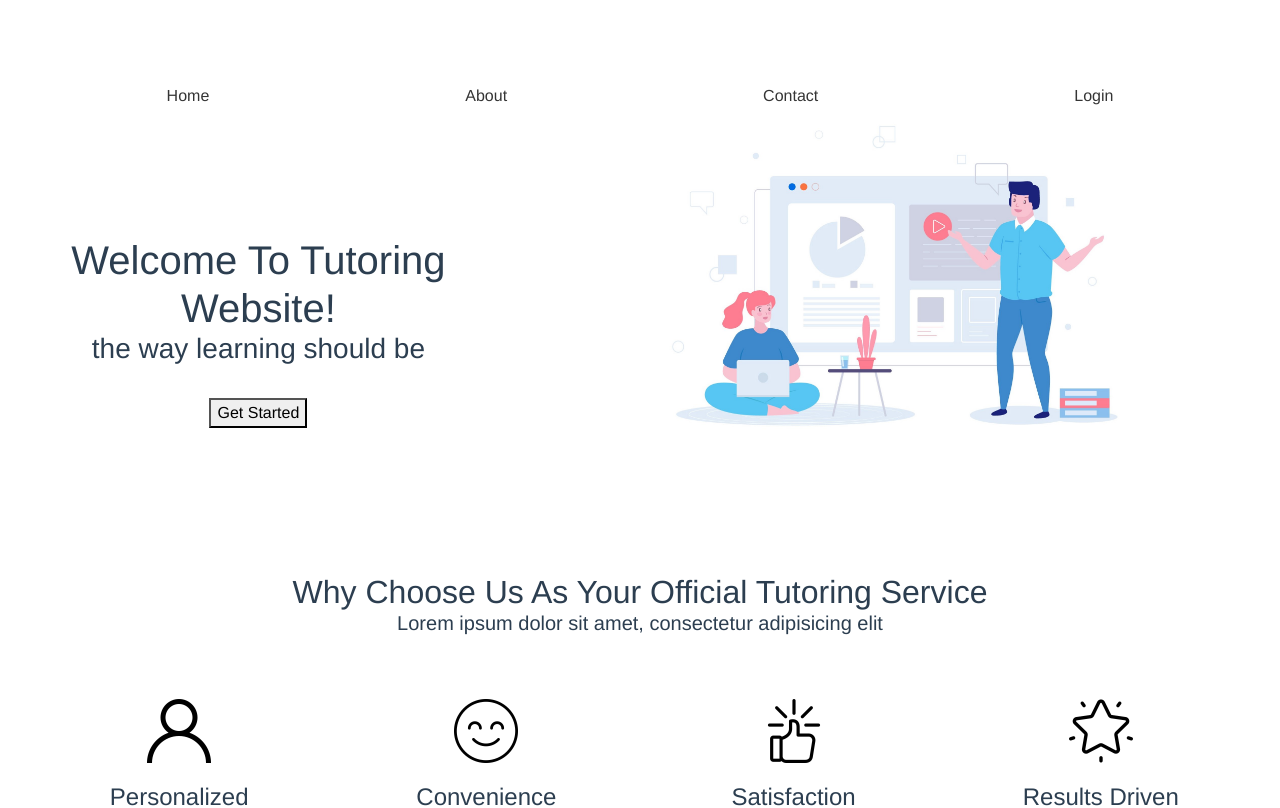
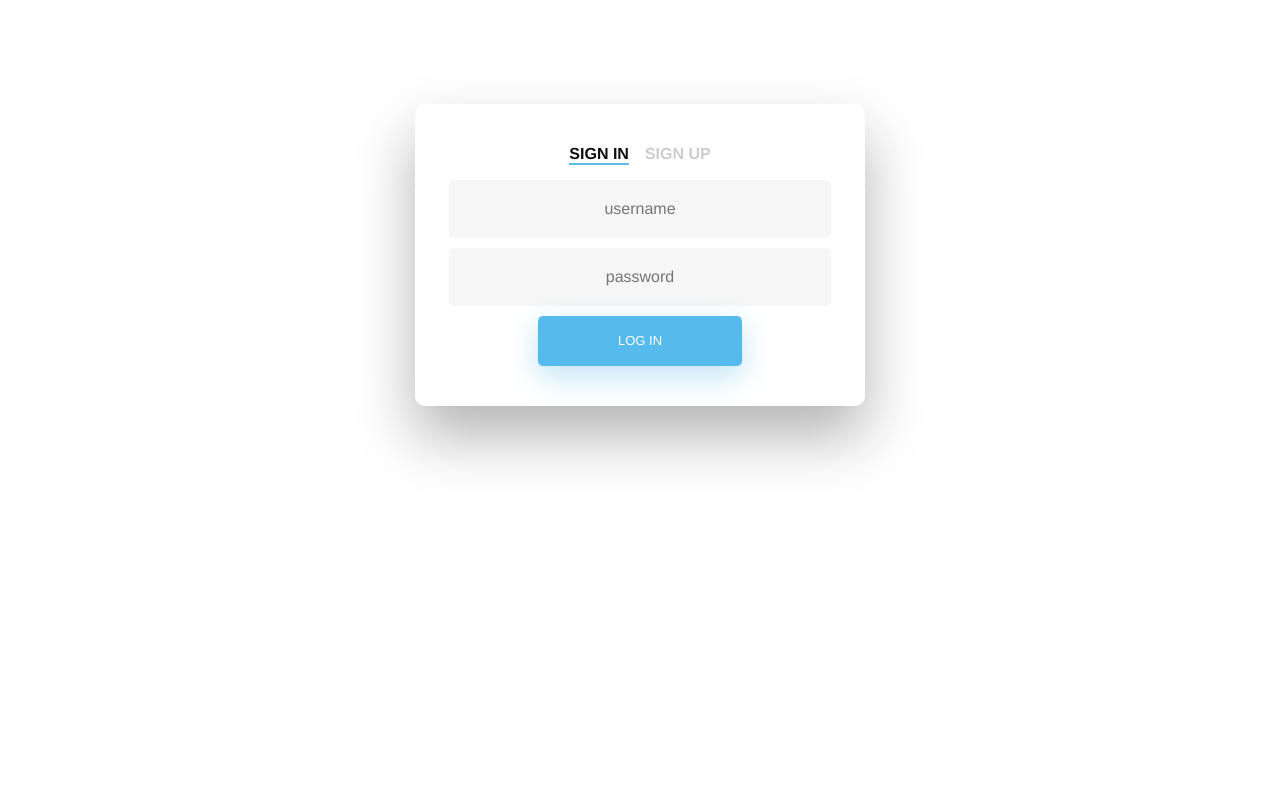
Before and after one commit to McGill-ECSE321-Fall2019/project-group-10, a Vue app in the folder project-frontend/: page / in a window 1280 px wide. Shown: the top 808 px of the page. Built offline with nearby package versions, Linux system fonts and the light colour scheme.

Commit message:
Finished login/signup page

```diff
--- a/project-frontend/src/App.vue
+++ b/project-frontend/src/App.vue
@@ -1,16 +1,18 @@
 <template>
   <div id="app">
-    <Startup />
+    <!-- <Startup /> -->
+    <Login />
     <router-view></router-view>
   </div>
 </template>
 
 <script>
 import Startup from './components/Startup'
+import Login from './components/login'
 export default {
   name: 'app',
   components: {
-    Startup
+    Startup, Login
   }
 }
 </script>
--- a/project-frontend/src/components/Startup.vue
+++ b/project-frontend/src/components/Startup.vue
@@ -64,7 +64,7 @@
 
 
 <section class="contact" id="contact">
-<h3>"In order to reach out to us, you can simply email us at <br><a href="#">group-10@mail.mcgill.ca</a>"</h3>
+<h4>"In order to reach out to us, you can simply email us at <br><a href="#">group-10@mail.mcgill.ca</a>"</h4>
 
 </section>
 
@@ -138,11 +138,6 @@ export default {
     height:auto;
 }
 
-.intro img:hover{
-        transition: 0.7s;
-	transform: scale(1.05);
-}
-
 button{
     margin-top: 2rem;
 }
--- /dev/null
+++ b/project-frontend/src/components/login.vue
@@ -0,0 +1,370 @@
+
+
+<template>
+<span class="container">
+<!-- "class="signin"" -->
+
+  <div>
+        <div class="wrapper fadeInDown">
+            <div id="formContent">
+            <!-- Tabs Titles -->
+            <h2  @click="signInClick" class="active"> Sign In </h2>
+            <h2   @click="toggleClass"  class="inactive underlineHover signingup">Sign Up </h2>
+
+            <!-- Login Form -->
+            <form>
+            <input type="text" id="username" class="fadeIn second" name="login" placeholder="username">
+            <input type="text" id="password" class="fadeIn third" name="login" placeholder="password">
+            <input type="submit" class="fadeIn fourth" value="Log In">
+            <div class="signup" v-bind:class="{'available': available}">
+              <input type="text" id="name"  name="login" placeholder="name">
+              <input type="text" id="password"  name="login" placeholder="email">
+              <input type="text" id="age"  name="login" placeholder="age">
+              <input type="text" id="phonenumber"  name="login" placeholder="phonenumber">
+              <input type="submit" class="fadeIn fourth" value="Sign Up">
+            </div>
+            </form>
+        </div>
+            </div>
+    </div>
+
+
+
+<!--
+     <div class="signup hidden">
+          <div class="wrapper">
+              <div id="formContent"> -->
+              <!-- Tabs Titles -->
+              <!-- <h2 class="inactive underlineHover signingIn"> Sign In </h2>
+              <h2 class="active">Sign Up </h2> -->
+
+
+              <!-- Signup Form -->
+              <!-- <form>
+              <input type="text" id="name"  name="login" placeholder="name">
+              <input type="text" id="password"  name="login" placeholder="email">
+              <input type="text" id="age"  name="login" placeholder="age">
+              <input type="text" id="phonenumber"  name="login" placeholder="phonenumber">
+              <input type="submit" class="fadeIn fourth" value="Log In">
+              </form>
+              </div>
+          </div>
+      </div>  -->
+
+</span>
+</template>
+
+
+ <script>
+export default {
+  name: "formContent",
+  data(){
+    return{
+    available:true,
+    }
+  },
+  methods:{
+      // selectSignup(){
+      //   var signin = document.getElementsByClassName("signin");
+      //   var signup = document.getElementsByClassName("signup");
+      //   signin.classList.add("hidden");
+      //   signup.classList.remove("hidden");
+      // }
+
+      toggleClass(){
+        this.available = false;
+        // if(this.available==false){
+        //   this.available=true;
+        // }else{
+        // this.available = false;}
+      },
+
+      signInClick(){
+          this.available=true;
+
+      }
+  }
+}
+</script>
+
+
+
+
+
+
+
+
+
+<style scoped>
+
+.available{
+    display: none;
+}
+
+
+/* BASIC */
+
+html {
+  background-color: #56baed;
+}
+
+body {
+  font-family: Arial, sans-serif;
+  height: 100vh;
+}
+
+a {
+  color: #92badd;
+  display:inline-block;
+  text-decoration: none;
+  font-weight: 400;
+}
+
+h2 {
+  text-align: center;
+  font-size: 16px;
+  font-weight: 600;
+  text-transform: uppercase;
+  display:inline-block;
+  margin: 40px 8px 10px 8px;
+  color: #cccccc;
+}
+
+
+
+/* STRUCTURE */
+
+.wrapper {
+  display: flex;
+  align-items: center;
+  flex-direction: column;
+  justify-content: center;
+  width: 100%;
+  min-height: 100%;
+  padding: 20px;
+}
+
+#formContent {
+  -webkit-border-radius: 10px 10px 10px 10px;
+  border-radius: 10px 10px 10px 10px;
+  background: #fff;
+  padding: 30px;
+  width: 90%;
+  max-width: 450px;
+  position: relative;
+  padding: 0px;
+  -webkit-box-shadow: 0 30px 60px 0 rgba(0,0,0,0.3);
+  box-shadow: 0 30px 60px 0 rgba(0,0,0,0.3);
+  text-align: center;
+}
+
+#formFooter {
+  background-color: #f6f6f6;
+  border-top: 1px solid #dce8f1;
+  padding: 25px;
+  text-align: center;
+  -webkit-border-radius: 0 0 10px 10px;
+  border-radius: 0 0 10px 10px;
+}
+
+
+
+/* TABS */
+
+h2.inactive {
+  color: #cccccc;
+}
+
+h2.active {
+  color: #0d0d0d;
+  border-bottom: 2px solid #5fbae9;
+}
+
+
+
+/* FORM TYPOGRAPHY*/
+
+input[type=button], input[type=submit], input[type=reset]  {
+  background-color: #56baed;
+  border: none;
+  color: white;
+  padding: 15px 80px;
+  text-align: center;
+  text-decoration: none;
+  display: inline-block;
+  text-transform: uppercase;
+  font-size: 13px;
+  -webkit-box-shadow: 0 10px 30px 0 rgba(95,186,233,0.4);
+  box-shadow: 0 10px 30px 0 rgba(95,186,233,0.4);
+  -webkit-border-radius: 5px 5px 5px 5px;
+  border-radius: 5px 5px 5px 5px;
+  margin: 5px 20px 40px 20px;
+  -webkit-transition: all 0.3s ease-in-out;
+  -moz-transition: all 0.3s ease-in-out;
+  -ms-transition: all 0.3s ease-in-out;
+  -o-transition: all 0.3s ease-in-out;
+  transition: all 0.3s ease-in-out;
+}
+
+input[type=button]:hover, input[type=submit]:hover, input[type=reset]:hover  {
+  background-color: #39ace7;
+}
+
+input[type=button]:active, input[type=submit]:active, input[type=reset]:active  {
+  -moz-transform: scale(0.95);
+  -webkit-transform: scale(0.95);
+  -o-transform: scale(0.95);
+  -ms-transform: scale(0.95);
+  transform: scale(0.95);
+}
+
+input[type=text] {
+  background-color: #f6f6f6;
+  border: none;
+  color: #0d0d0d;
+  padding: 15px 32px;
+  text-align: center;
+  text-decoration: none;
+  display: inline-block;
+  font-size: 16px;
+  margin: 5px;
+  width: 85%;
+  border: 2px solid #f6f6f6;
+  -webkit-transition: all 0.5s ease-in-out;
+  -moz-transition: all 0.5s ease-in-out;
+  -ms-transition: all 0.5s ease-in-out;
+  -o-transition: all 0.5s ease-in-out;
+  transition: all 0.5s ease-in-out;
+  -webkit-border-radius: 5px 5px 5px 5px;
+  border-radius: 5px 5px 5px 5px;
+}
+
+input[type=text]:focus {
+  background-color: #fff;
+  border-bottom: 2px solid #5fbae9;
+}
+
+input[type=text]:placeholder {
+  color: #cccccc;
+}
+
+
+
+/* ANIMATIONS */
+
+/* Simple CSS3 Fade-in-down Animation */
+.fadeInDown {
+  -webkit-animation-name: fadeInDown;
+  animation-name: fadeInDown;
+  -webkit-animation-duration: 1s;
+  animation-duration: 1s;
+  -webkit-animation-fill-mode: both;
+  animation-fill-mode: both;
+}
+
+@-webkit-keyframes fadeInDown {
+  0% {
+    opacity: 0;
+    -webkit-transform: translate3d(0, -100%, 0);
+    transform: translate3d(0, -100%, 0);
+  }
+  100% {
+    opacity: 1;
+    -webkit-transform: none;
+    transform: none;
+  }
+}
+
+@keyframes fadeInDown {
+  0% {
+    opacity: 0;
+    -webkit-transform: translate3d(0, -100%, 0);
+    transform: translate3d(0, -100%, 0);
+  }
+  100% {
+    opacity: 1;
+    -webkit-transform: none;
+    transform: none;
+  }
+}
+
+/* Simple CSS3 Fade-in Animation */
+@-webkit-keyframes fadeIn { from { opacity:0; } to { opacity:1; } }
+@-moz-keyframes fadeIn { from { opacity:0; } to { opacity:1; } }
+@keyframes fadeIn { from { opacity:0; } to { opacity:1; } }
+
+.fadeIn {
+  opacity:0;
+  -webkit-animation:fadeIn ease-in 1;
+  -moz-animation:fadeIn ease-in 1;
+  animation:fadeIn ease-in 1;
+
+  -webkit-animation-fill-mode:forwards;
+  -moz-animation-fill-mode:forwards;
+  animation-fill-mode:forwards;
+
+  -webkit-animation-duration:1s;
+  -moz-animation-duration:1s;
+  animation-duration:1s;
+}
+
+.fadeIn.first {
+  -webkit-animation-delay: 0.4s;
+  -moz-animation-delay: 0.4s;
+  animation-delay: 0.4s;
+}
+
+.fadeIn.second {
+  -webkit-animation-delay: 0.6s;
+  -moz-animation-delay: 0.6s;
+  animation-delay: 0.6s;
+}
+
+.fadeIn.third {
+  -webkit-animation-delay: 0.8s;
+  -moz-animation-delay: 0.8s;
+  animation-delay: 0.8s;
+}
+
+.fadeIn.fourth {
+  -webkit-animation-delay: 1s;
+  -moz-animation-delay: 1s;
+  animation-delay: 1s;
+}
+
+/* Simple CSS3 Fade-in Animation */
+.underlineHover:after {
+  display: block;
+  left: 0;
+  bottom: -10px;
+  width: 0;
+  height: 2px;
+  background-color: #56baed;
+  content: "";
+  transition: width 0.2s;
+}
+
+.underlineHover:hover {
+  color: #0d0d0d;
+}
+
+.underlineHover:hover:after{
+  width: 100%;
+}
+
+
+
+/* OTHERS */
+
+*:focus {
+    outline: none;
+}
+
+#icon {
+  width:60%;
+}
+
+* {
+  box-sizing: border-box;
+}
+</style>
```
